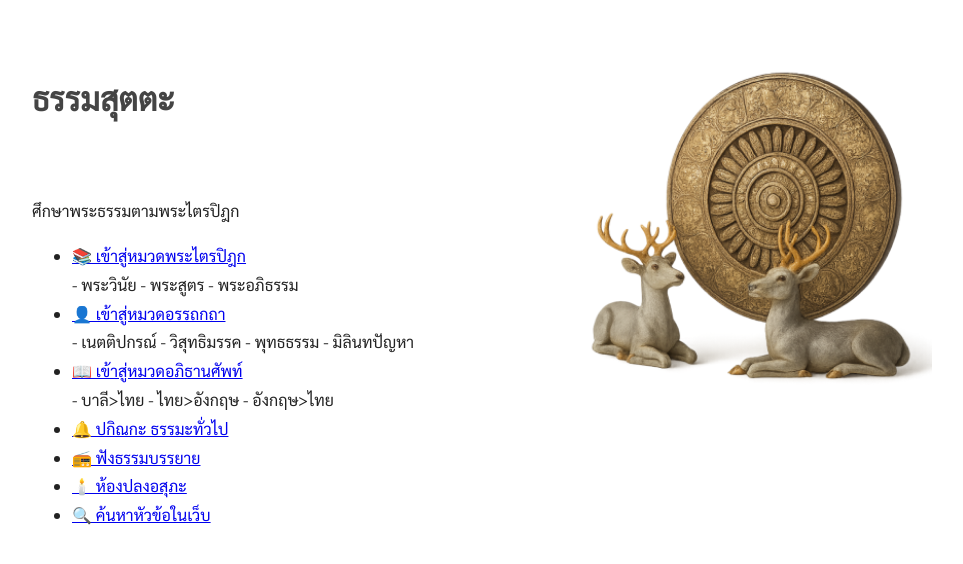
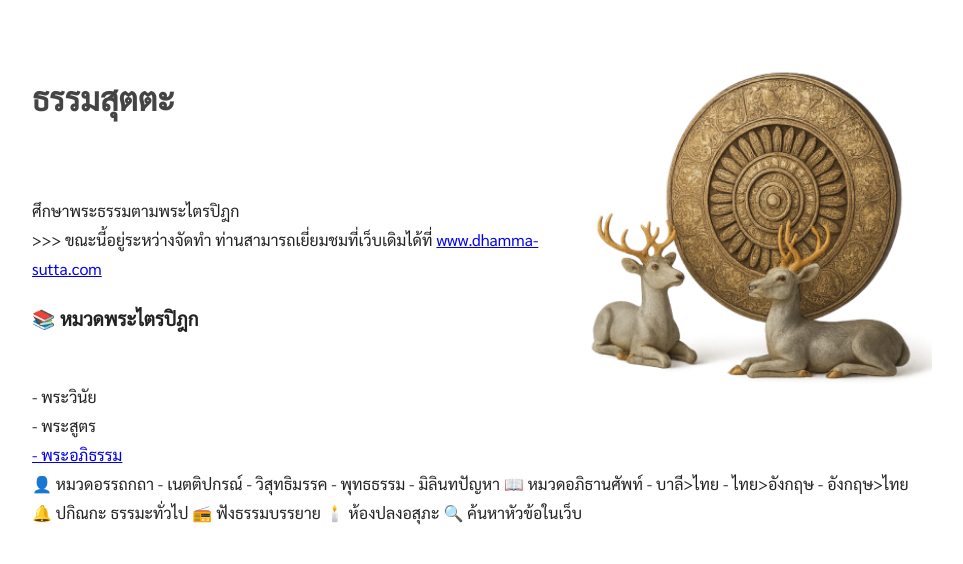
Before and after one commit to dhamsutta/tripitaka, a Jekyll site: the page index.html, which Jekyll copies as it is, in a window 1280 px wide. Shown: the top 564 px of the page, without its empty margins (158-1121 px from the left). Built offline with Jekyll 4.4.1, drawn with Linux system fonts in a browser that asks for light colours.

Commit message:
Update index.html

```diff
--- a/index.html
+++ b/index.html
@@ -1,6 +1,36 @@
 <!DOCTYPE html>
 <html lang="th">
 <head>
+  <!-- Favicon -->
+  <link rel="icon" href="/tripitaka/images/icon-512.png" type="image/png" />
+
+  <!-- OG Image สำหรับแชร์ -->
+  <meta property="og:image" content="https://dhamsutta.github.io/tripitaka/images/dhammalogo.png" />
+  <meta property="og:image:width" content="1200" />
+  <meta property="og:image:height" content="630" />
+
+  <!-- Twitter Card -->
+  <meta name="twitter:card" content="summary_large_image" />
+  <meta name="twitter:image" content="https://dhamsutta.github.io/tripitaka/images/dhammalogo.png" />
+
+  <!-- Structured Data (Breadcrumb for SEO) -->
+  <script type="application/ld+json">
+  {
+    "@context": "https://schema.org",
+    "@type": "BreadcrumbList",
+    "itemListElement": [
+      {
+        "@type": "ListItem",
+        "position": 1,
+        "name": "หน้าแรก",
+        "item": "https://dhamsutta.github.io/tripitaka/"
+      },
+
+
+
+
+
+
 
   <!-- Google tag (gtag.js) -->
 <script async src="https://www.googletagmanager.com/gtag/js?id=G-HRZ11970FJ"></script>
@@ -62,27 +92,23 @@
   <header>
     <h1>ธรรมสุตตะ</h1><br><h2></h2>ศึกษาพระธรรมตามพระไตรปิฎก</h2>
   </header>
-
-
+>>> ขณะนี้อยู่ระหว่างจัดทำ ท่านสามารถเยี่ยมชมที่เว็บเดิมได้ที่ <a href="www.dhamma-sutta.com">www.dhamma-sutta.com</a><br>
   <main>
-    <ul>
-
-    <li><a href="pitaka/index.html">📚 เข้าสู่หมวดพระไตรปิฎก</a></li>
-      - พระวินัย
-      - พระสูตร
-      - พระอภิธรรม
-    <li><a href="atthakatha/index.html">👤 เข้าสู่หมวดอรรถกถา</a></li>
+ <h3>📚 หมวดพระไตรปิฎก</h3><br>
+      - พระวินัย<br>
+      - พระสูตร<br>
+     <a href="https://dhamsutta.github.io/tripitaka/abhidhamma/index.html">- พระอภิธรรม</a><br>
+👤 หมวดอรรถกถา
      - เนตติปกรณ์
      - วิสุทธิมรรค
      - พุทธธรรม
      - มิลินทปัญหา
-<li><a href="dictionary/index.html">📖 เข้าสู่หมวดอภิธานศัพท์</a></li>
+📖 หมวดอภิธานศัพท์
      - บาลี>ไทย - ไทย>อังกฤษ - อังกฤษ>ไทย
-      <li><a href="misc/collection.html">🔔 ปกิณกะ ธรรมะทั่วไป</a></li>
-      <li><a href="misc/audio.html">📻 ฟังธรรมบรรยาย</a></li>
-      <li><a href="misc/asubha.html">🕯️ ห้องปลงอสุภะ</a></li>
-      <li><a href="search.html">🔍 ค้นหาหัวข้อในเว็บ</a></li>
-    </ul>
+🔔 ปกิณกะ ธรรมะทั่วไป
+📻 ฟังธรรมบรรยาย
+🕯️ ห้องปลงอสุภะ
+🔍 ค้นหาหัวข้อในเว็บ
   </main>
 
   <footer>
```
